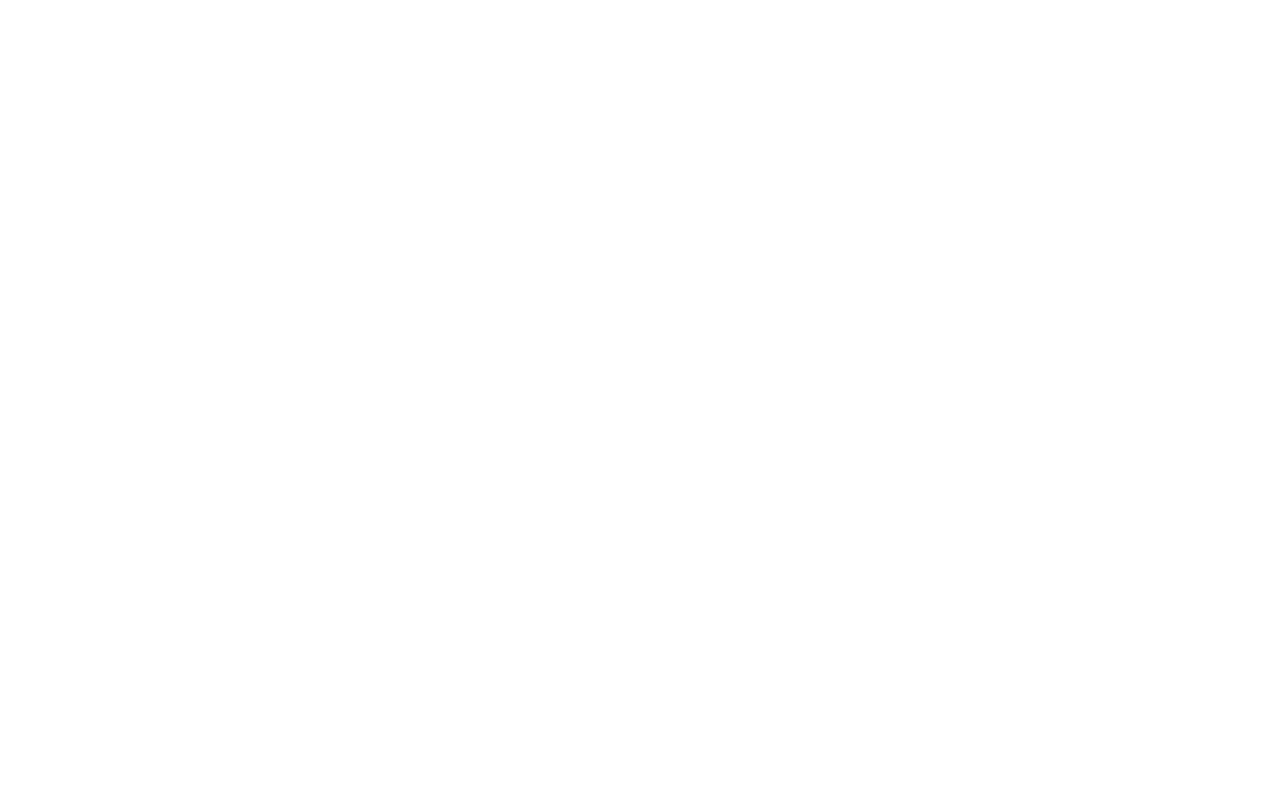
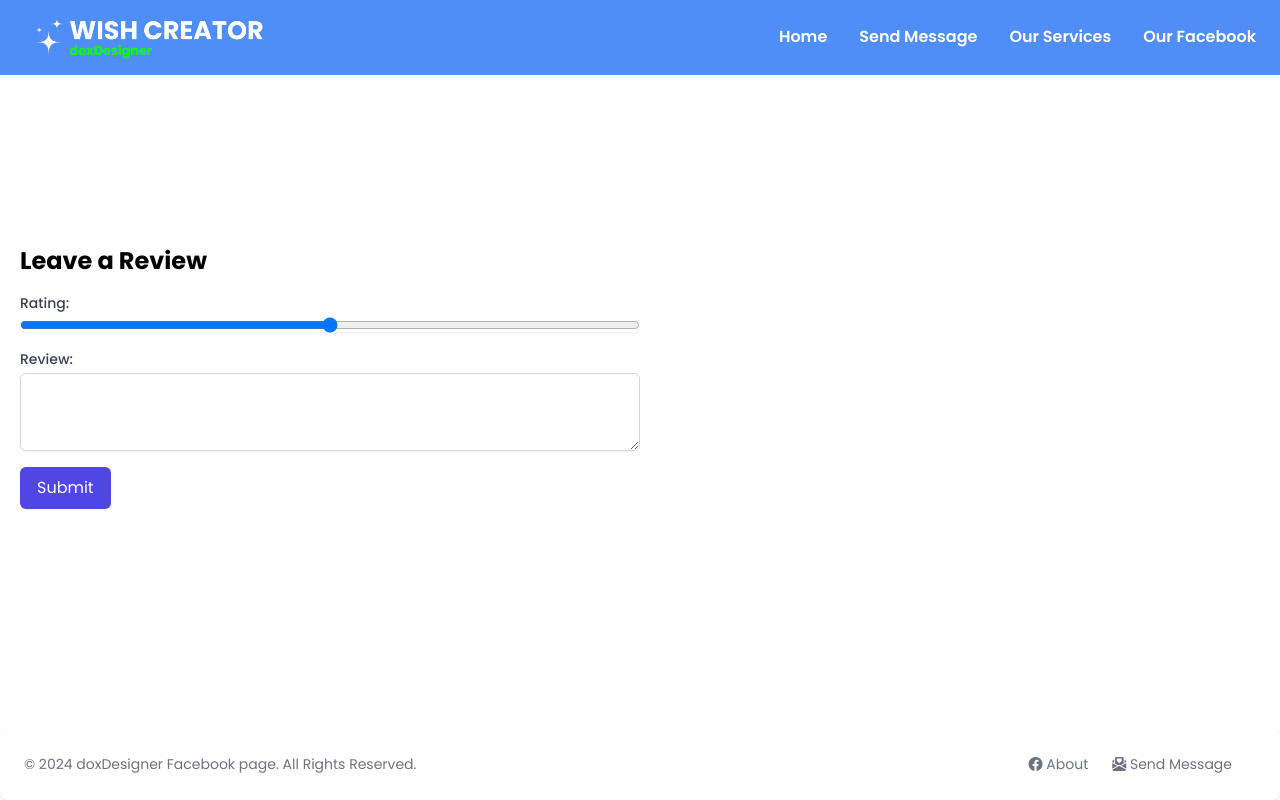
Before and after one commit to JanishkaM/Wish_Creator, a React (Vite) app: page /send-message in a window 1280 px wide. Before the commit this address had no page. Built offline with nearby package versions, Linux system fonts and the light colour scheme.

Commit message:
Final touces for now

```diff
--- a/index.html
+++ b/index.html
@@ -2,12 +2,31 @@
 <html lang="en">
   <head>
     <meta charset="UTF-8" />
+    <meta name="author" content="Janishka Madushan | doxDesigner">
+
+    <meta
+      property="og:title"
+      content="Create Shareable Wish Cards | Wish Creator | doxDesigner"
+    />
+    <meta
+      property="og:description"
+      content="Craft personalized and shareable wish cards effortlessly with Wish Creator. Express your heartfelt sentiments on special occasions and holidays. Start spreading joy today!"
+    />
+    <meta property="og:image" content="/flyer.png" />
+    <meta property="og:url" content="https://wish-creator.netlify.app/" />
+    <meta property="og:type" content="website" />
+
+
     <link rel="icon" type="image/png" href="/icon.png" />
     <link rel="preconnect" href="https://fonts.googleapis.com" />
     <link rel="preconnect" href="https://fonts.gstatic.com" crossorigin />
     <link
       href="https://fonts.googleapis.com/css2?family=Poppins:ital,wght@0,100;0,200;0,300;0,400;0,500;0,600;0,700;0,800;0,900;1,100;1,200;1,300;1,400;1,500;1,600;1,700;1,800;1,900&display=swap"
       rel="stylesheet"
+    />
+    <link
+      rel="stylesheet"
+      href="https://cdn.jsdelivr.net/npm/bootstrap-icons@1.11.3/font/bootstrap-icons.min.css"
     />
     <meta name="viewport" content="width=device-width, initial-scale=1.0" />
     <title>Wish Creator | doxDesigner</title>
--- a/src/App.jsx
+++ b/src/App.jsx
@@ -1,12 +1,14 @@
 import { BrowserRouter, Routes, Route } from "react-router-dom"
 import Home from "./pages/Home"
 import WishCard from "./pages/WishCard"
+import SendMessage from "./pages/SendMessage"
 function App() {
   return (
     <BrowserRouter>
       <Routes>
         <Route index element={<Home />}/>
         <Route path="wish-card" element={<WishCard />}/>
+        <Route path="send-message" element={<SendMessage />}/>
       </Routes>
     </BrowserRouter>
   )
--- a/src/components/Footer.jsx
+++ b/src/components/Footer.jsx
@@ -1,21 +1,14 @@
 export default function Footer() {
   return (
-    <footer className="container mx-auto mt-20 p-4 bg-white rounded-lg shadow md:flex md:items-center md:justify-between md:p-6 dark:bg-gray-800">
-		<span className="text-sm text-gray-500 sm:text-center dark:text-gray-400">© 2022 <a href="https://flowbite.com" className="hover:underline" target="_blank">doxDesigner Facebook page</a>. All Rights Reserved.
+    <footer className="container mx-auto mt-20 p-4 bg-white rounded-lg shadow md:flex md:items-center md:justify-between md:p-6">
+		<span className="text-sm text-gray-500 sm:text-center dark:text-gray-400">© 2024 <a href="https://flowbite.com" className="hover:underline" target="_blank">doxDesigner Facebook page</a>. All Rights Reserved.
     </span>
 		<ul className="flex flex-wrap items-center mt-3 sm:mt-0">
 			<li>
-				<a href="#" className="mr-4 text-sm text-gray-500 hover:underline md:mr-6 dark:text-gray-400">About</a>
+				<a href="#" className="mr-4 text-sm text-gray-500 hover:underline md:mr-6 dark:text-gray-400"><i className="bi bi-facebook"></i> About</a>
 			</li>
 			<li>
-				<a href="#" className="mr-4 text-sm text-gray-500 hover:underline md:mr-6 dark:text-gray-400">Privacy
-					Policy</a>
-			</li>
-			<li>
-				<a href="#" className="mr-4 text-sm text-gray-500 hover:underline md:mr-6 dark:text-gray-400">Licensing</a>
-			</li>
-			<li>
-				<a href="#" className="text-sm text-gray-500 hover:underline dark:text-gray-400">Contact</a>
+				<a href="#" className="mr-4 text-sm text-gray-500 hover:underline md:mr-6 dark:text-gray-400"><i className="bi bi-envelope-paper-heart-fill"></i> Send Message</a>
 			</li>
 		</ul>
 	</footer>
--- a/src/components/Hero.jsx
+++ b/src/components/Hero.jsx
@@ -49,6 +49,14 @@ export default function Hero() {
                   <path d="m9 18 6-6-6-6" />
                 </svg>
               </a>
+              <a
+                className="py-3 px-4 inline-flex items-center gap-x-2 text-sm font-semibold rounded-lg border border-transparent bg-black text-white hover:bg-blue-800 disabled:opacity-50 disabled:pointer-events-none dark:focus:outline-none dark:focus:ring-1 dark:focus:ring-gray-600"
+                href="#wish-creator-container"
+              >
+                <i className="bi bi-facebook"></i>
+                Follow
+
+              </a>
             </div>
           </div>
         </div>
--- a/src/components/Nav.jsx
+++ b/src/components/Nav.jsx
@@ -16,7 +16,7 @@ export default function Nav() {
             <ul className="flex items-center space-x-8">
               <li>
                 <a
-                  href="#"
+                  href="/"
                   className="text-white hover:text-blue-950 font-semibold text-md"
                 >
                   Home
@@ -24,26 +24,28 @@ export default function Nav() {
               </li>
               <li>
                 <a
-                  href="#"
+                  href="/send-message"
                   className="text-white hover:text-blue-950 font-semibold text-md"
                 >
-                  About
+                  Send Message
                 </a>
               </li>
               <li>
                 <a
-                  href="#"
+                  href="https://www.facebook.com/people/DoxDesigner/61556561968928/"
                   className="text-white hover:text-blue-950 font-semibold text-md"
+                  target="_blank"
                 >
-                  Services
+                  Our Services
                 </a>
               </li>
               <li>
                 <a
-                  href="#"
+                  href="https://www.facebook.com/people/DoxDesigner/61556561968928/"
                   className="text-white hover:text-blue-950 font-semibold text-md"
+                  target="_blank"
                 >
-                  Contact
+                  Our Facebook
                 </a>
               </li>
             </ul>
@@ -75,7 +77,7 @@ export default function Nav() {
           <ul className="my-6 space-y-5">
             <li>
               <a
-                href="#"
+                href="/"
                 className="block px-4 py-3 text-white bg-blue-500/40 hover:bg-blue-600/90 rounded"
               >
                 Home
@@ -83,26 +85,28 @@ export default function Nav() {
             </li>
             <li>
               <a
-                href="#"
+                href="/send-message"
                 className="block px-4 py-3 text-white bg-blue-500/40 hover:bg-blue-600/90 rounded"
               >
-                About
+                Send Message
               </a>
             </li>
             <li>
               <a
-                href="#"
+                href="https://www.facebook.com/people/DoxDesigner/61556561968928/"
                 className="block px-4 py-3 text-white bg-blue-500/40 hover:bg-blue-600/90 rounded"
+                target="_blank"
               >
                 Services
               </a>
             </li>
             <li>
               <a
-                href="#"
+                href="https://www.facebook.com/people/DoxDesigner/61556561968928/"
                 className="block px-4 py-3 text-white bg-blue-500/40 hover:bg-blue-600/90 rounded"
+                target="_blank"
               >
-                Contact
+                Like Our Facebook Page
               </a>
             </li>
           </ul>
--- a/src/index.css
+++ b/src/index.css
@@ -6,3 +6,16 @@ body{
   font-family: "Poppins", sans-serif;
   scroll-behavior: smooth;
 }
+main {
+  transition: opacity 0.5s ease; /* Smooth transition for opacity change */
+}
+
+@keyframes dimAnimation {
+  0% { opacity: 1; }
+  50% { opacity: 0.5; }
+  100% { opacity: 0.8; }
+}
+
+.dimmed {
+  animation: dimAnimation 2s infinite alternate; /* Apply animation when isLoading is true */
+}
--- a/src/pages/Home.jsx
+++ b/src/pages/Home.jsx
@@ -1,4 +1,6 @@
 import { useState } from "react";
+import { useNavigate } from 'react-router-dom';
+
 import "../assets/css/wish-card.css";
 import { toPng } from "html-to-image";
 import download from "downloadjs";
@@ -9,6 +11,9 @@ import Carousel from "../components/Carousel";
 import WishCreator from "../components/WishCreator";
 
 export default function Home() {
+  const navigate = useNavigate();
+  const [isLoading, setIsLoading] = useState(false);
+
   const [title, setTitle] = useState("");
   const [name, setName] = useState("");
   const [toName, setToName] = useState("");
@@ -35,12 +40,19 @@ export default function Home() {
     setToName(e.target.value);
   }
   // console.log(title)
-  function handleDownload() {
-    toPng(wishCard).then((dataUrl) => {
-      console.log(dataUrl);
+  const handleDownload = async () => {
+    setIsLoading(true); // Set loading state to true when starting the download process
+    try {
+      const dataUrl = await toPng(wishCard);
       download(dataUrl, "wish-card.png");
-    });
-  }
+      navigate('/send-message');
+    } catch (error) {
+      console.error('Error downloading wish card:', error);
+      // Handle the error, e.g., show a message to the user
+    } finally {
+      setIsLoading(false); // Set loading state back to false when download process is complete
+    }
+  };
 
   function handleImageSelect(imageUrl) {
     // console.log(imageUrl)
@@ -66,7 +78,7 @@ export default function Home() {
   }
 
   return (
-    <main>
+    <main className={isLoading ? 'dimmed' : ''}>
       <Nav />
       <Hero />
       <Carousel handleImageSelect={handleImageSelect} imageUrl={imageUrl}/>
--- /dev/null
+++ b/src/pages/SendMessage.jsx
@@ -0,0 +1,80 @@
+import { useState } from "react";
+import Nav from "../components/Nav";
+import Footer from "../components/Footer";
+
+export default function SendMessage() {
+  const [rating, setRating] = useState(3); // Default rating is set to 3
+  const [review, setReview] = useState("");
+
+  const handleRatingChange = (e) => {
+    setRating(parseInt(e.target.value));
+  };
+
+  const handleReviewChange = (e) => {
+    setReview(e.target.value);
+  };
+
+  const handleSubmit = (e) => {
+    e.preventDefault();
+    // Here you can handle the submission of the review data, like sending it to a backend server or storing it locally.
+    console.log("Rating:", rating);
+    console.log("Review:", review);
+    // Reset form fields after submission if needed
+    setRating(3);
+    setReview("");
+  };
+  return (
+    <main className="flex flex-col min-h-screen mx-auto w-auto justify-between">
+      <Nav />
+      <div className="container p-5 grid grid-cols-1 md:grid-cols-2 mx-auto mt-8">
+        <div className="div">
+          <h2 className="text-2xl font-bold mb-4">Leave a Review</h2>
+          <form onSubmit={handleSubmit} className="space-y-4" >
+            <div>
+              <label
+                htmlFor="rating"
+                className="block text-sm font-medium text-gray-700"
+              >
+                Rating:
+              </label>
+              <input
+                type="range"
+                id="rating"
+                name="rating"
+                min="1"
+                max="5"
+                value={rating}
+                onChange={handleRatingChange}
+                className="mt-1 focus:ring-indigo-500 focus:border-indigo-500 block w-full shadow-sm sm:text-sm border-gray-300 rounded-md"
+              />
+            </div>
+            <div>
+              <label
+                htmlFor="review"
+                className="block text-sm font-medium text-gray-700"
+              >
+                Review:
+              </label>
+              <textarea
+                id="review"
+                name="review"
+                rows="3"
+                value={review}
+                onChange={handleReviewChange}
+                className="mt-1 focus:ring-indigo-500 focus:border-indigo-500 block w-full shadow-sm sm:text-sm border-gray-300 rounded-md"
+              ></textarea>
+            </div>
+            <button
+              type="submit"
+              className="inline-flex items-center px-4 py-2 border border-transparent rounded-md shadow-sm text-white bg-indigo-600 hover:bg-indigo-700 focus:outline-none focus:ring-2 focus:ring-offset-2 focus:ring-indigo-500"
+            >
+              Submit
+            </button>
+          </form>
+        </div>
+        <div className="div"></div>
+      </div>
+      <Footer />
+    </main>
+  );
+}
```
Also changed, not shown: src/components/WishCreator.jsx (+34 -13 lines), public/flyer.png (added), src/assets/icons/logo.png.
